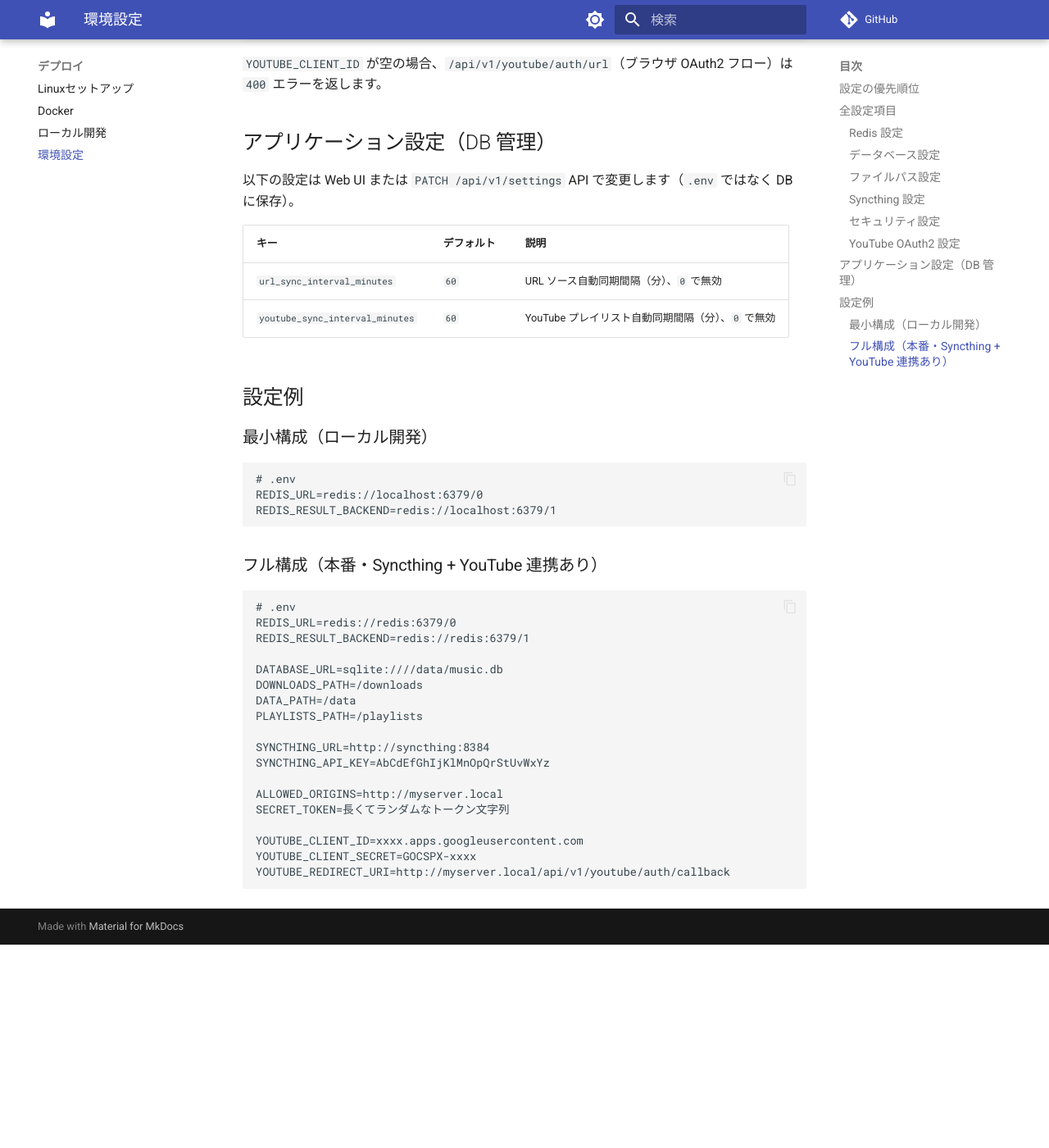
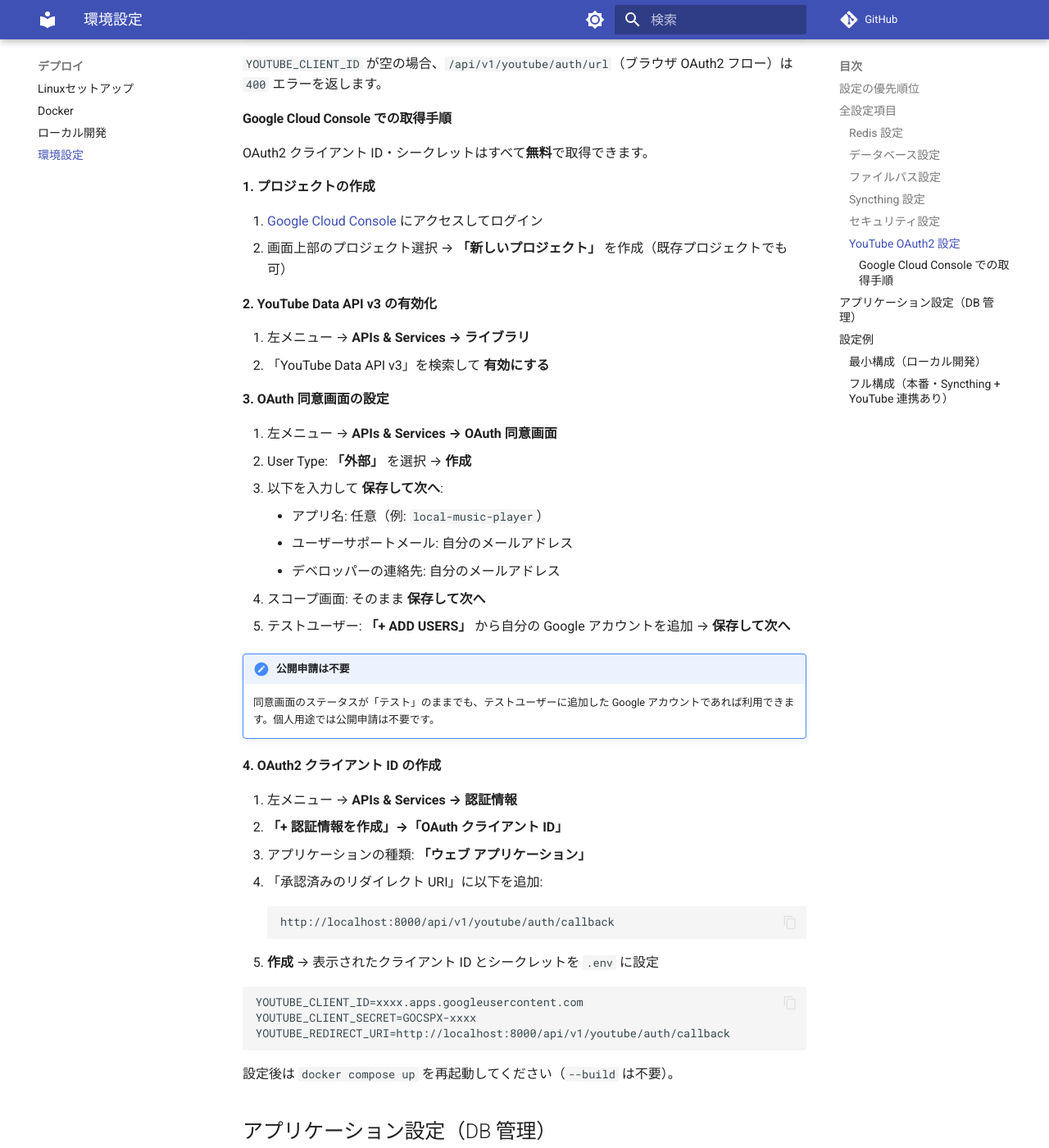
Before and after one commit to pacificbelt30/local-music-player, an MkDocs documentation site: the page built from docs/deployment/configuration.md, in a window 1280 px wide and 1400 px high, scrolled down 2558 px. Shown: the whole window at 82% size. Built offline with MkDocs 1.6.1 and Material for MkDocs 9.7.7, drawn with Linux system fonts in a browser that asks for light colours; comment, search, counter and statistics services are not loaded; before the commit the page ends 3710 px from its top, so only the background shows below that.

````diff
--- a/docs/deployment/configuration.md
+++ b/docs/deployment/configuration.md
@@ -76,6 +76,53 @@ ALLOWED_ORIGINS=http://localhost:3000,https://myserver.local
 
 `YOUTUBE_CLIENT_ID` が空の場合、`/api/v1/youtube/auth/url`（ブラウザ OAuth2 フロー）は `400` エラーを返します。
 
+#### Google Cloud Console での取得手順
+
+OAuth2 クライアント ID・シークレットはすべて**無料**で取得できます。
+
+**1. プロジェクトの作成**
+
+1. [Google Cloud Console](https://console.cloud.google.com/) にアクセスしてログイン
+2. 画面上部のプロジェクト選択 → **「新しいプロジェクト」** を作成（既存プロジェクトでも可）
+
+**2. YouTube Data API v3 の有効化**
+
+1. 左メニュー → **APIs & Services → ライブラリ**
+2. 「YouTube Data API v3」を検索して **有効にする**
+
+**3. OAuth 同意画面の設定**
+
+1. 左メニュー → **APIs & Services → OAuth 同意画面**
+2. User Type: **「外部」** を選択 → **作成**
+3. 以下を入力して **保存して次へ**:
+    - アプリ名: 任意（例: `local-music-player`）
+    - ユーザーサポートメール: 自分のメールアドレス
+    - デベロッパーの連絡先: 自分のメールアドレス
+4. スコープ画面: そのまま **保存して次へ**
+5. テストユーザー: **「+ ADD USERS」** から自分の Google アカウントを追加 → **保存して次へ**
+
+!!! note "公開申請は不要"
+    同意画面のステータスが「テスト」のままでも、テストユーザーに追加した Google アカウントであれば利用できます。個人用途では公開申請は不要です。
+
+**4. OAuth2 クライアント ID の作成**
+
+1. 左メニュー → **APIs & Services → 認証情報**
+2. **「+ 認証情報を作成」→「OAuth クライアント ID」**
+3. アプリケーションの種類: **「ウェブ アプリケーション」**
+4. 「承認済みのリダイレクト URI」に以下を追加:
+    ```
+    http://localhost:8000/api/v1/youtube/auth/callback
+    ```
+5. **作成** → 表示されたクライアント ID とシークレットを `.env` に設定
+
+```dotenv
+YOUTUBE_CLIENT_ID=xxxx.apps.googleusercontent.com
+YOUTUBE_CLIENT_SECRET=GOCSPX-xxxx
+YOUTUBE_REDIRECT_URI=http://localhost:8000/api/v1/youtube/auth/callback
+```
+
+設定後は `docker compose up` を再起動してください（`--build` は不要）。
+
 ## アプリケーション設定（DB 管理）
 
 以下の設定は Web UI または `PATCH /api/v1/settings` API で変更します（`.env` ではなく DB に保存）。
````
Also changed, not shown: 1 other file.
